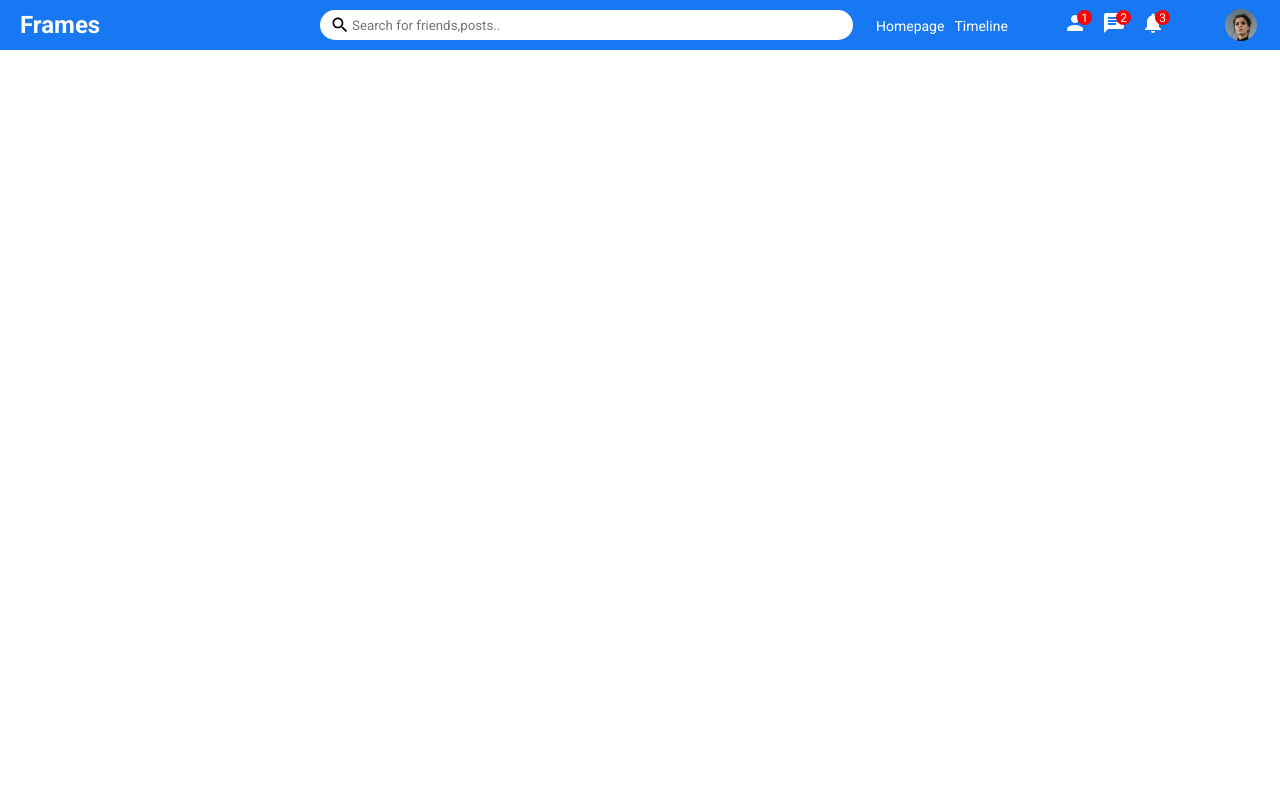
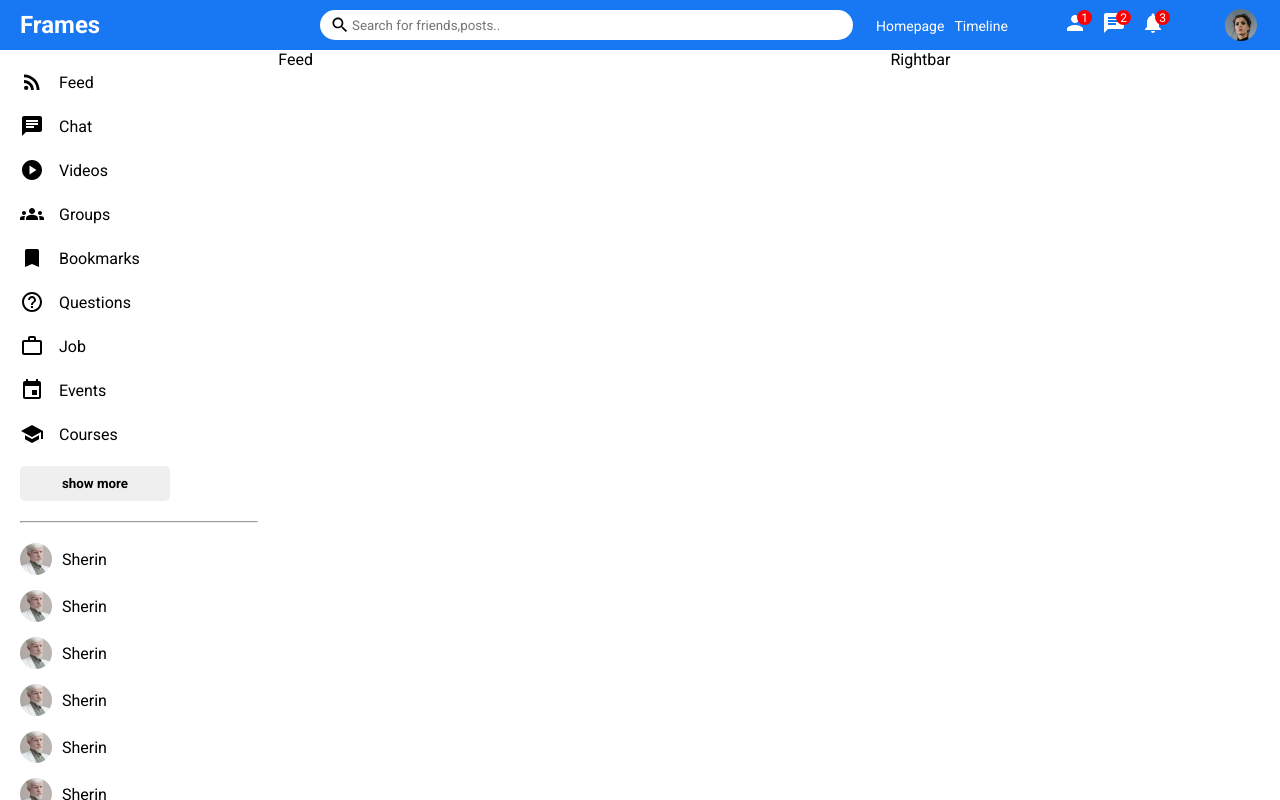
Before and after one commit to ASWIN-PALAYAD/frames, a React (Vite) app in the folder client/: page / in a window 1280 px wide. Built offline with nearby package versions, Linux system fonts and the light colour scheme.

Commit message:
sidebar completed

```diff
--- /dev/null
+++ b/client/src/components/feed/Feed.jsx
@@ -0,0 +1,9 @@
+import './feed.css'
+
+const Feed = () => {
+  return (
+    <div className='feed'>Feed</div>
+  )
+}
+
+export default Feed
--- /dev/null
+++ b/client/src/components/feed/feed.css
@@ -0,0 +1,3 @@
+.feed{
+    flex: 5.5;
+}
--- /dev/null
+++ b/client/src/components/rightbar/Rightbar.jsx
@@ -0,0 +1,9 @@
+import './rightbar.css'
+
+const Rightbar = () => {
+  return (
+    <div className='rightbar'>Rightbar</div>
+  )
+}
+
+export default Rightbar
--- /dev/null
+++ b/client/src/components/rightbar/rightbar.css
@@ -0,0 +1,3 @@
+.rightbar{
+    flex:3.5 ;
+}
--- /dev/null
+++ b/client/src/components/sidebar/Sidebar.jsx
@@ -0,0 +1,84 @@
+import './sidebar.css'
+import {RssFeed,Chat,PlayCircle,Groups,Bookmark,HelpOutline,WorkOutline,School,Event} from '@mui/icons-material';
+
+
+const Sidebar = () => {
+  return (
+    <div className='sidebar'>
+      <div className="sidebarWrapper">
+        <ul className="sidebarList">
+          <li className="sidebarListItem">
+              <RssFeed className='sidebarIcon' />
+              <span className='sidebarListItemText'>Feed</span>
+          </li>
+          <li className="sidebarListItem">
+              <Chat className='sidebarIcon' />
+              <span className='sidebarListItemText'>Chat</span>
+          </li>
+          <li className="sidebarListItem">
+              <PlayCircle className='sidebarIcon' />
+              <span className='sidebarListItemText'>Videos</span>
+          </li>
+          <li className="sidebarListItem">
+              <Groups className='sidebarIcon' />
+              <span className='sidebarListItemText'>Groups</span>
+          </li>
+          <li className="sidebarListItem">
+              <Bookmark className='sidebarIcon' />
+              <span className='sidebarListItemText'>Bookmarks</span>
+          </li>
+          <li className="sidebarListItem">
+              <HelpOutline className='sidebarIcon' />
+              <span className='sidebarListItemText'>Questions</span>
+          </li>
+          <li className="sidebarListItem">
+              <WorkOutline className='sidebarIcon' />
+              <span className='sidebarListItemText'>Job</span>
+          </li>
+          <li className="sidebarListItem">
+              <Event className='sidebarIcon' />
+              <span className='sidebarListItemText'>Events</span>
+          </li>
+          <li className="sidebarListItem">
+              <School className='sidebarIcon' />
+              <span className='sidebarListItemText'>Courses</span>
+          </li>
+        </ul>
+        <button className='sidebarButton'>
+          show more
+        </button>
+        <hr className='sidebarHr'/>
+        <ul className="sidebarFriendList">
+          <li className="sidebarFriend">
+            <img src="/assets/person/2.jpeg" alt="" className="sidebarFriendImg" />
+            <span className='SidebarFriendName' >Sherin</span>
+          </li>
+          <li className="sidebarFriend">
+            <img src="/assets/person/2.jpeg" alt="" className="sidebarFriendImg" />
+            <span className='SidebarFriendName' >Sherin</span>
+          </li>
+          <li className="sidebarFriend">
+            <img src="/assets/person/2.jpeg" alt="" className="sidebarFriendImg" />
+            <span className='SidebarFriendName' >Sherin</span>
+          </li>
+          <li className="sidebarFriend">
+            <img src="/assets/person/2.jpeg" alt="" className="sidebarFriendImg" />
+            <span className='SidebarFriendName' >Sherin</span>
+          </li>
+          <li className="sidebarFriend">
+            <img src="/assets/person/2.jpeg" alt="" className="sidebarFriendImg" />
+            <span className='SidebarFriendName' >Sherin</span>
+          </li><li className="sidebarFriend">
+            <img src="/assets/person/2.jpeg" alt="" className="sidebarFriendImg" />
+            <span className='SidebarFriendName' >Sherin</span>
+          </li><li className="sidebarFriend">
+            <img src="/assets/person/2.jpeg" alt="" className="sidebarFriendImg" />
+            <span className='SidebarFriendName' >Sherin</span>
+          </li>
+        </ul>
+      </div>
+    </div>
+  )
+}
+
+export default Sidebar
--- /dev/null
+++ b/client/src/components/sidebar/sidebar.css
@@ -0,0 +1,57 @@
+.sidebar{
+    flex: 2.5;
+    height: calc(100vh - 50px);
+    overflow-y: scroll;
+}
+::-webkit-scrollbar{
+    width: 5px;
+}
+::-webkit-scrollbar-track{
+    background-color: #f1f1f1;
+}
+::-webkit-scrollbar-thumb{
+    background-color: rgb(179,179,179);
+}
+.sidebarWrapper{
+    padding: 20px;
+}
+.sidebarList{
+    padding: 0;
+    margin: 0;
+    list-style: none;
+}
+.sidebarListItem{
+    display: flex;
+    align-items: center;
+    margin-bottom: 20px;
+}
+.sidebarIcon{
+    margin-right: 15px;
+}
+.sidebarButton{
+    width: 150px;
+    border: none;
+    padding: 10px;
+    border-radius: 5px;
+    font-weight: bold;
+}
+.sidebarHr{
+    margin: 20px 0;
+}
+.sidebarFriendList{
+    padding: 0;
+    margin: 0;
+    list-style: none;
+}
+.sidebarFriend{
+    display: flex;
+    align-items: center;
+    margin-bottom: 15px;
+}
+.sidebarFriendImg{
+    width: 32px;
+    height: 32px;
+    border-radius: 50%;
+    object-fit: cover;
+    margin-right: 10px;
+}
--- a/client/src/pages/home/Home.jsx
+++ b/client/src/pages/home/Home.jsx
@@ -1,10 +1,20 @@
-import Topbar from '../../components/Topbar'
-import './home.css'
+import Feed from "../../components/feed/Feed";
+import Rightbar from "../../components/rightbar/Rightbar";
+import Sidebar from "../../components/sidebar/Sidebar";
+import Topbar from "../../components/topbar/Topbar";
+import "./home.css";
 
 const Home = () => {
   return (
-    <Topbar/>
-  )
-}
+    <>
+      <Topbar />
+      <div className="homeContainer">
+        <Sidebar />
+        <Feed />
+        <Rightbar />
+      </div>
+    </>
+  );
+};
 
-export default Home
+export default Home;
--- a/client/src/pages/home/home.css
+++ b/client/src/pages/home/home.css
@@ -0,0 +1,4 @@
+.homeContainer{
+    display: flex;
+    width: 100%;
+}
```
Also changed, not shown: client/src/components/topbar/Topbar.jsx (renamed from client/src/components/Topbar.jsx), client/src/components/topbar/topbar.css (renamed from client/src/components/topbar.css).
